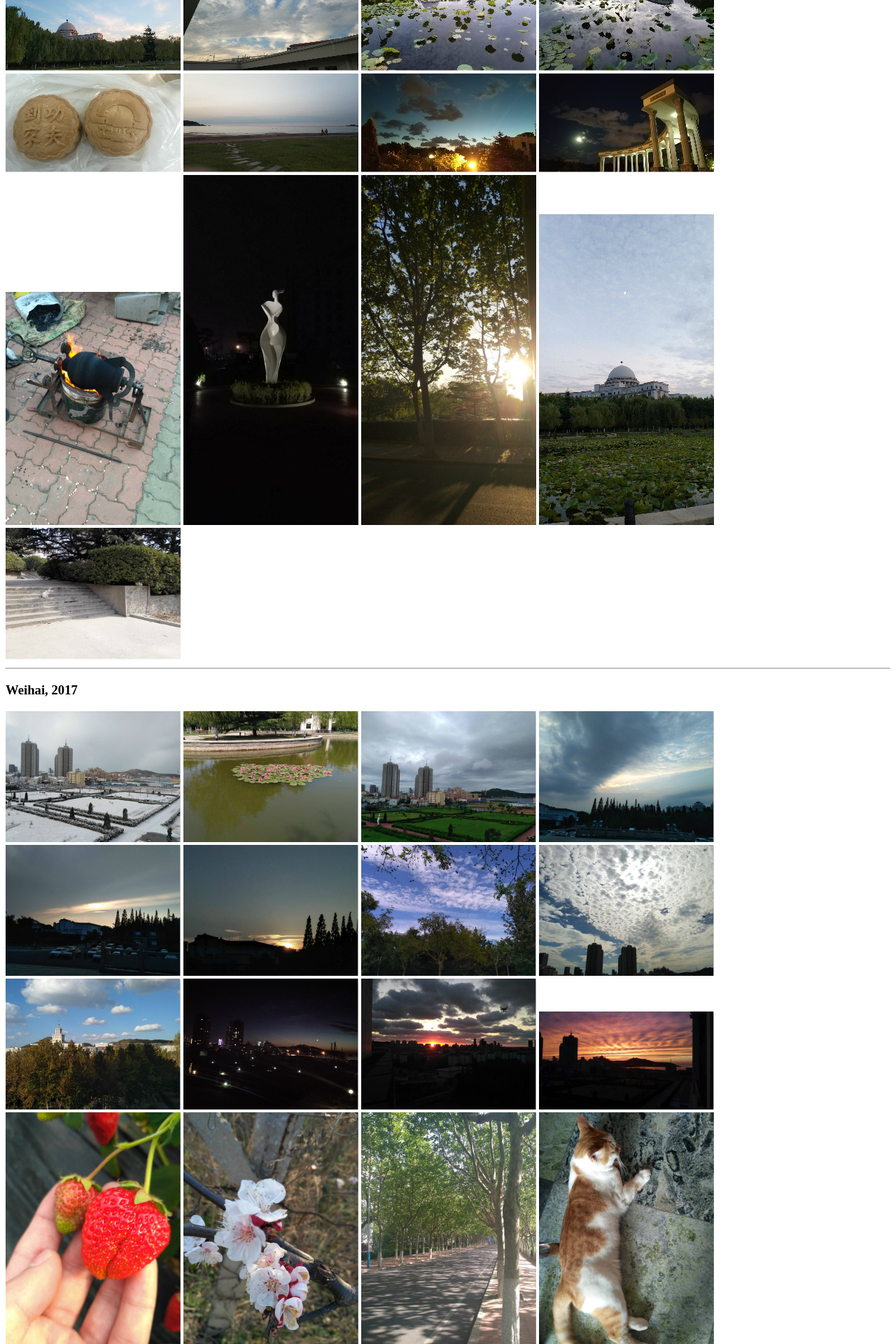
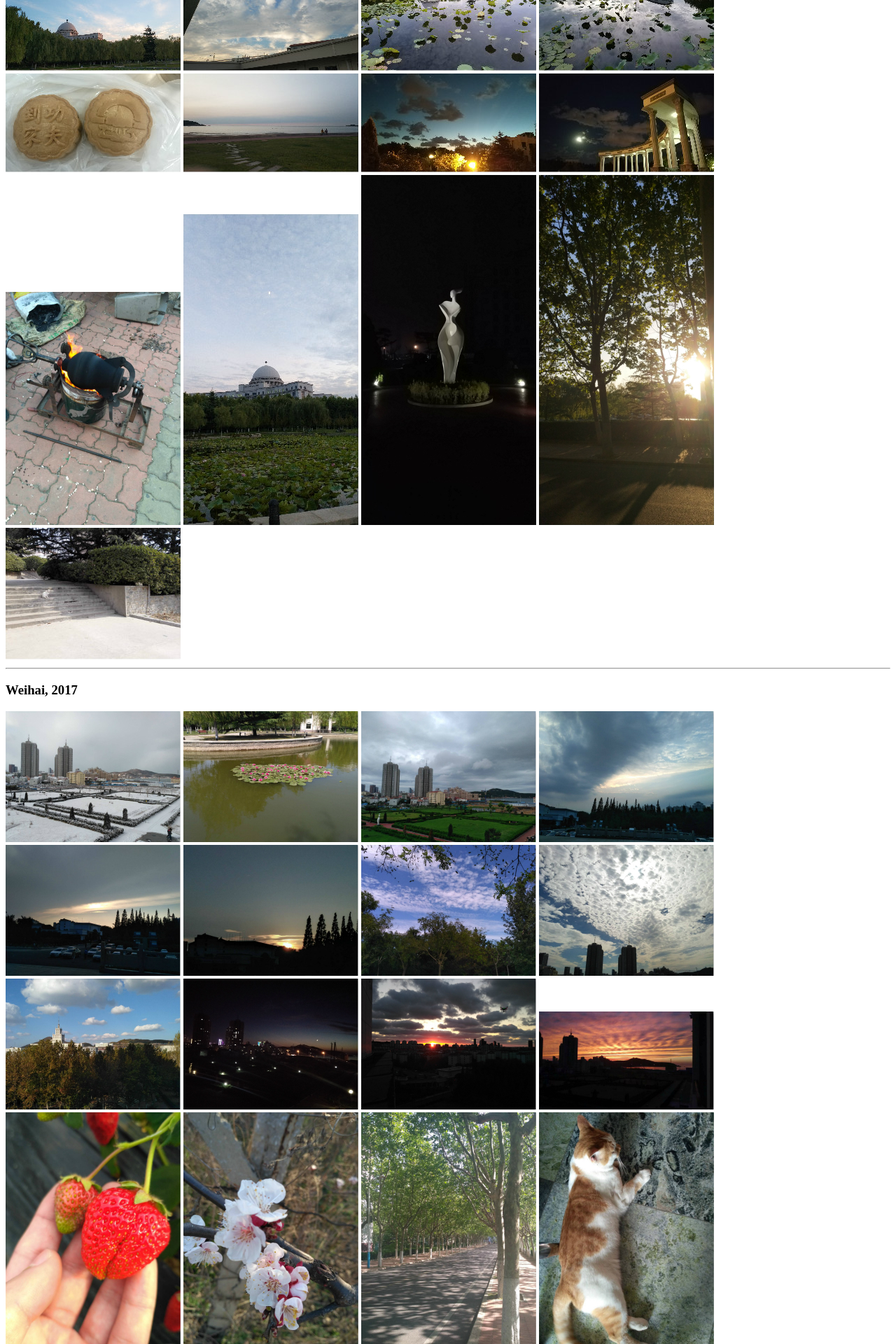
Before and after one commit to PAULYZHENG/paulyzheng.github.io, a Jekyll site: the page photograph/index.html, which Jekyll copies as it is, in a window 1280 px wide. Shown: the part 1623-3543 px from the top of the page at 70% size. Built offline with Jekyll 4.4.1, drawn with Linux system fonts in a browser that asks for light colours; comment, search, counter and statistics services are not loaded.

Commit message:
Update index.html

```diff
--- a/photograph/index.html
+++ b/photograph/index.html
@@ -59,9 +59,9 @@
       <a class="example-image-link" href="./photo/2018051.jpg" data-lightbox="2018" data-title=""><img class="example-image" src="./thumbnail/2018051.jpg"/></a>
       <a class="example-image-link" href="./photo/2018052.jpg" data-lightbox="2018" data-title=""><img class="example-image" src="./thumbnail/2018052.jpg"/></a>
       <a class="example-image-link" href="./photo/2018006.jpg" data-lightbox="2018" data-title=""><img class="example-image" src="./thumbnail/2018006.jpg"/></a>
+      <a class="example-image-link" href="./photo/2018046.jpg" data-lightbox="2018" data-title=""><img class="example-image" src="./thumbnail/2018046.jpg"/></a>
       <a class="example-image-link" href="./photo/2018011.jpg" data-lightbox="2018" data-title=""><img class="example-image" src="./thumbnail/2018011.jpg"/></a>
       <a class="example-image-link" href="./photo/2018013.jpg" data-lightbox="2018" data-title=""><img class="example-image" src="./thumbnail/2018013.jpg"/></a>
-      <a class="example-image-link" href="./photo/2018046.jpg" data-lightbox="2018" data-title=""><img class="example-image" src="./thumbnail/2018046.jpg"/></a>
       <a class="example-image-link" href="./photo/2018053.jpg" data-lightbox="2018" data-title=""><img class="example-image" src="./thumbnail/2018053.jpg"/></a>
     </div>
 
@@ -92,7 +92,7 @@
 
     <h3>Wehai, 2016</h3>
     <div>
-      <a class="example-image-link" href="./photo/2016001.jpg" data-lightbox="2016" data-title=""><img class="example-image" src="./thumbnail/2016001.jpg"/></a>
+      <a class="example-image-link" href="./photo/2016010.jpg" data-lightbox="2016" data-title=""><img class="example-image" src="./thumbnail/2016010.jpg"/></a>
       <a class="example-image-link" href="./photo/2016002.jpg" data-lightbox="2016" data-title=""><img class="example-image" src="./thumbnail/2016002.jpg"/></a>
       <a class="example-image-link" href="./photo/2016003.jpg" data-lightbox="2016" data-title=""><img class="example-image" src="./thumbnail/2016003.jpg"/></a>
       <a class="example-image-link" href="./photo/2016004.jpg" data-lightbox="2016" data-title=""><img class="example-image" src="./thumbnail/2016004.jpg"/></a>
@@ -101,7 +101,7 @@
       <a class="example-image-link" href="./photo/2016007.jpg" data-lightbox="2016" data-title=""><img class="example-image" src="./thumbnail/2016007.jpg"/></a>
       <a class="example-image-link" href="./photo/2016009.jpg" data-lightbox="2016" data-title=""><img class="example-image" src="./thumbnail/2016009.jpg"/></a>
       <a class="example-image-link" href="./photo/2016008.jpg" data-lightbox="2016" data-title=""><img class="example-image" src="./thumbnail/2016008.jpg"/></a>
-      <a class="example-image-link" href="./photo/2016010.jpg" data-lightbox="2016" data-title=""><img class="example-image" src="./thumbnail/2016010.jpg"/></a>
+      <a class="example-image-link" href="./photo/2016001.jpg" data-lightbox="2016" data-title=""><img class="example-image" src="./thumbnail/2016001.jpg"/></a>
     </div>
   </section>
 
```
